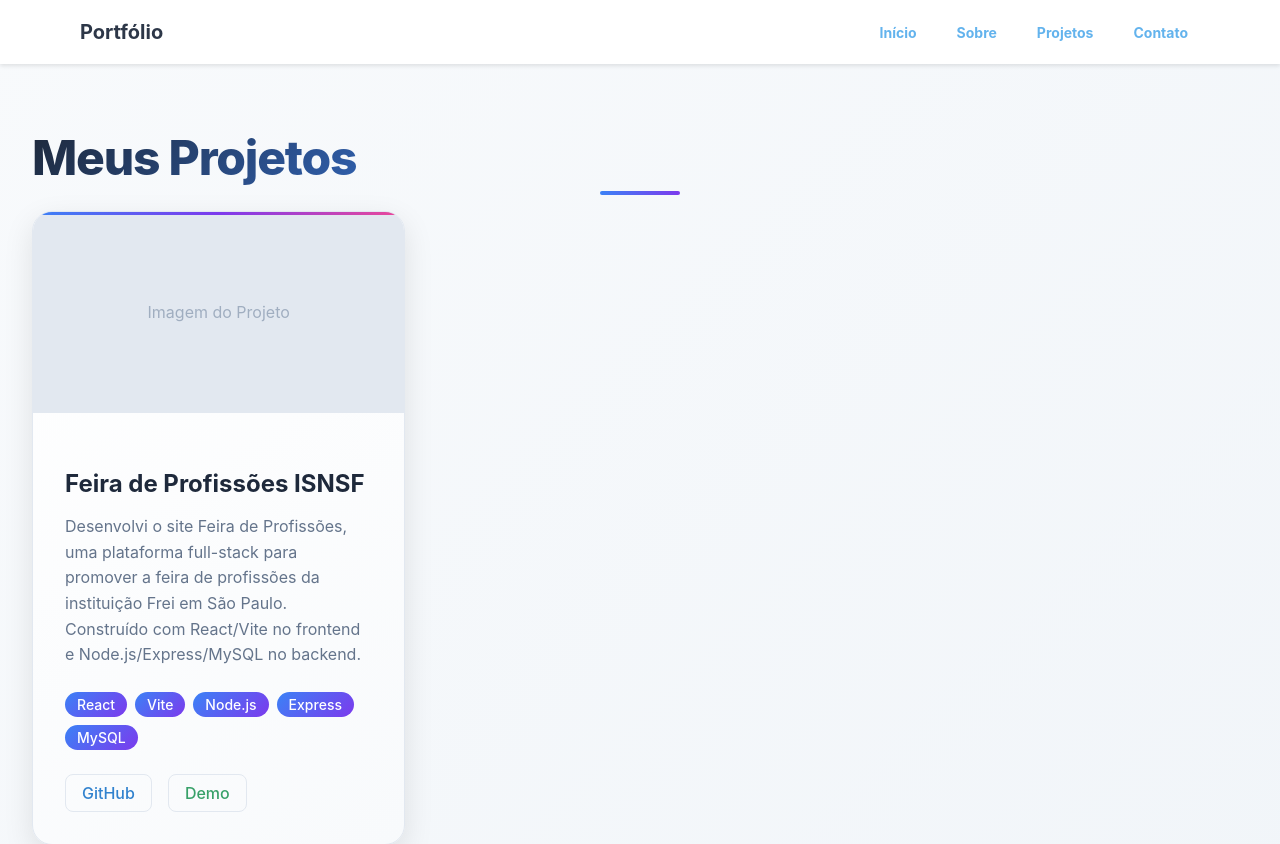
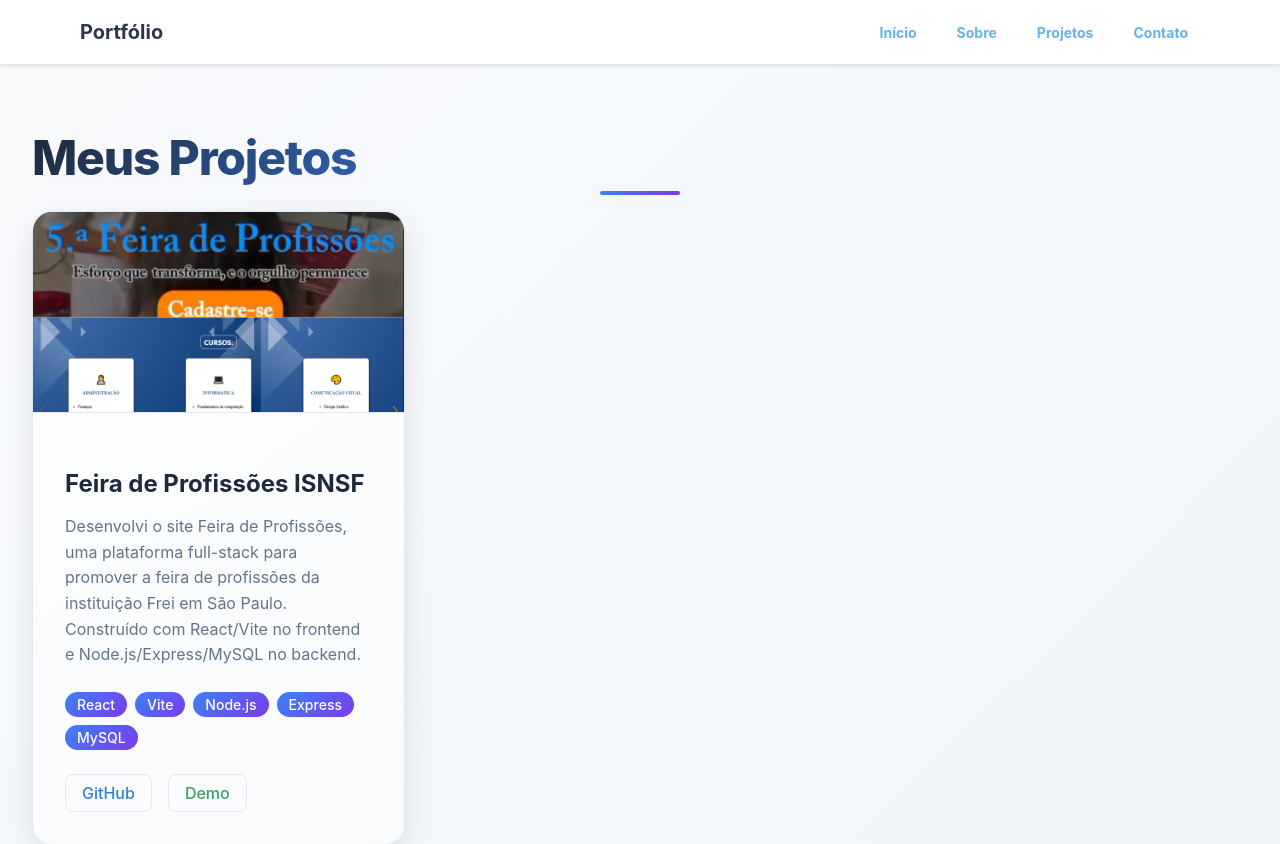
Before and after one commit to Nato0202/portifolio, a React (Vite) app in the folder frontend/: page /projects in a window 1280 px wide. Shown: the top 844 px of the page. Built offline with nearby package versions, Linux system fonts and the light colour scheme.

Commit message:
ajuste na foto do card 2

```diff
--- a/frontend/src/components/ProjectCard.css
+++ b/frontend/src/components/ProjectCard.css
@@ -13,13 +13,22 @@
 .project-image {
   height: 12rem;
   background-color: #e2e8f0; /* gray-200 */
-  display: flex;
-  align-items: center;
-  justify-content: center;
+  position: relative;
+  overflow: hidden;
+}
+
+.project-image-img {
+  width: 100%;
+  height: 100%;
+  object-fit: cover;
 }
 
 .project-image-text {
   color: #a0aec0; /* gray-500 */
+  position: absolute;
+  top: 50%;
+  left: 50%;
+  transform: translate(-50%, -50%);
 }
 
 .project-content {
--- a/frontend/src/components/ProjectCard.jsx
+++ b/frontend/src/components/ProjectCard.jsx
@@ -10,7 +10,11 @@ const ProjectCard = ({ project }) => {
       className="project-card"
     >
       <div className="project-image">
-        <span className="project-image-text">Imagem do Projeto</span>
+        <img
+          src={project.imageUrl}
+          alt={project.title}
+          className="project-image-img"
+        />
       </div>
       <div className="project-content">
         <h3 className="project-title">
```
